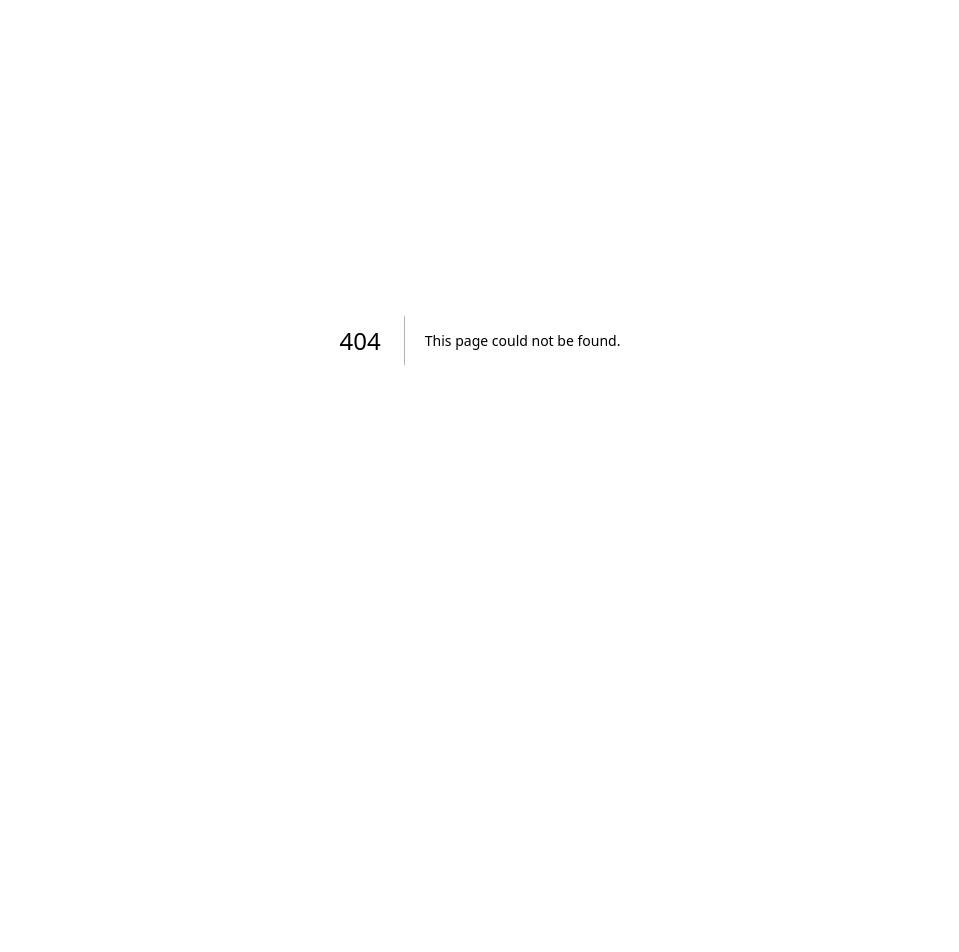
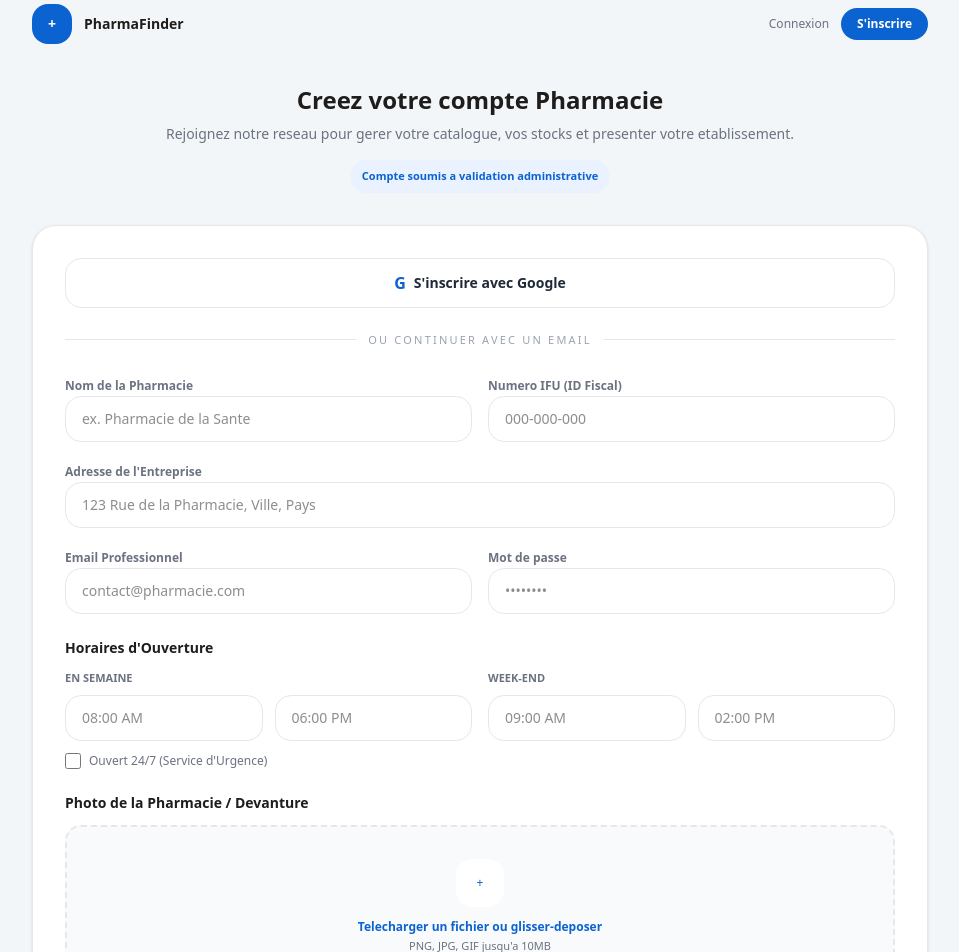
Before and after one commit to ai-embed/gopharma, a Next.js app: page /pharmacy-register in a window 1280 px wide. Before the commit this address had no page. Shown: the part 60-1012 px from the top of the page, without its empty margins (160-1119 px from the left). Before the commit the page ends 800 px from the top, so only its background shows below. Built offline with nearby package versions, Linux system fonts and the light colour scheme.

Commit message:
feat: add pharmacy registration page

```diff
--- /dev/null
+++ b/src/app/pharmacy-register/page.tsx
@@ -0,0 +1,183 @@
+export default function PharmacyRegisterPage() {
+  return (
+    <div className="min-h-screen bg-[#F3F6F9] px-4 py-10 text-[#1F1D1B] md:py-16">
+      <div className="mx-auto w-full max-w-4xl">
+        <div className="flex items-center justify-between">
+          <div className="flex items-center gap-3">
+            <span className="flex h-10 w-10 items-center justify-center rounded-2xl bg-[#0B63D1] text-sm font-semibold text-white">
+              +
+            </span>
+            <span className="text-sm font-semibold">PharmaFinder</span>
+          </div>
+          <div className="flex items-center gap-3 text-xs text-[#6B7280]">
+            <span>Connexion</span>
+            <button className="rounded-full bg-[#0B63D1] px-4 py-2 font-semibold text-white">
+              S&apos;inscrire
+            </button>
+          </div>
+        </div>
+
+        <div className="mt-10 text-center">
+          <h1 className="text-2xl font-semibold">
+            Creez votre compte Pharmacie
+          </h1>
+          <p className="mt-2 text-sm text-[#6B7280]">
+            Rejoignez notre reseau pour gerer votre catalogue, vos stocks et
+            presenter votre etablissement.
+          </p>
+          <span className="mt-4 inline-flex items-center gap-2 rounded-full bg-[#EAF2FF] px-3 py-2 text-[11px] font-semibold text-[#0B63D1]">
+            Compte soumis a validation administrative
+          </span>
+        </div>
+
+        <div className="mt-8 rounded-3xl border border-[#E5E7EB] bg-white p-6 shadow-sm md:p-8">
+          <button className="flex w-full items-center justify-center gap-2 rounded-2xl border border-[#E5E7EB] bg-white py-3 text-sm font-semibold text-[#1F2937]">
+            <span className="text-base text-[#0B63D1]">G</span>
+            S&apos;inscrire avec Google
+          </button>
+
+          <div className="my-6 flex items-center gap-3">
+            <div className="h-px flex-1 bg-[#E5E7EB]" />
+            <span className="text-[11px] uppercase tracking-[0.2em] text-[#9CA3AF]">
+              Ou continuer avec un email
+            </span>
+            <div className="h-px flex-1 bg-[#E5E7EB]" />
+          </div>
+
+          <div className="grid gap-4 md:grid-cols-2">
+            <div className="space-y-2 md:col-span-1">
+              <label className="text-xs font-semibold text-[#6B7280]">
+                Nom de la Pharmacie
+              </label>
+              <input
+                placeholder="ex. Pharmacie de la Sante"
+                className="w-full rounded-2xl border border-[#E5E7EB] px-4 py-3 text-sm"
+              />
+            </div>
+            <div className="space-y-2">
+              <label className="text-xs font-semibold text-[#6B7280]">
+                Numero IFU (ID Fiscal)
+              </label>
+              <input
+                placeholder="000-000-000"
+                className="w-full rounded-2xl border border-[#E5E7EB] px-4 py-3 text-sm"
+              />
+            </div>
+            <div className="space-y-2 md:col-span-2">
+              <label className="text-xs font-semibold text-[#6B7280]">
+                Adresse de l&apos;Entreprise
+              </label>
+              <input
+                placeholder="123 Rue de la Pharmacie, Ville, Pays"
+                className="w-full rounded-2xl border border-[#E5E7EB] px-4 py-3 text-sm"
+              />
+            </div>
+            <div className="space-y-2">
+              <label className="text-xs font-semibold text-[#6B7280]">
+                Email Professionnel
+              </label>
+              <input
+                placeholder="contact@pharmacie.com"
+                className="w-full rounded-2xl border border-[#E5E7EB] px-4 py-3 text-sm"
+              />
+            </div>
+            <div className="space-y-2">
+              <label className="text-xs font-semibold text-[#6B7280]">
+                Mot de passe
+              </label>
+              <input
+                type="password"
+                placeholder="••••••••"
+                className="w-full rounded-2xl border border-[#E5E7EB] px-4 py-3 text-sm"
+              />
+            </div>
+          </div>
+
+          <div className="mt-6">
+            <h2 className="text-sm font-semibold">Horaires d&apos;Ouverture</h2>
+            <div className="mt-3 grid gap-4 md:grid-cols-2">
+              <div className="space-y-2">
+                <p className="text-[11px] font-semibold text-[#6B7280]">
+                  EN SEMAINE
+                </p>
+                <div className="grid grid-cols-2 gap-3">
+                  <input
+                    placeholder="08:00 AM"
+                    className="rounded-2xl border border-[#E5E7EB] px-4 py-3 text-sm"
+                  />
+                  <input
+                    placeholder="06:00 PM"
+                    className="rounded-2xl border border-[#E5E7EB] px-4 py-3 text-sm"
+                  />
+                </div>
+              </div>
+              <div className="space-y-2">
+                <p className="text-[11px] font-semibold text-[#6B7280]">
+                  WEEK-END
+                </p>
+                <div className="grid grid-cols-2 gap-3">
+                  <input
+                    placeholder="09:00 AM"
+                    className="rounded-2xl border border-[#E5E7EB] px-4 py-3 text-sm"
+                  />
+                  <input
+                    placeholder="02:00 PM"
+                    className="rounded-2xl border border-[#E5E7EB] px-4 py-3 text-sm"
+                  />
+                </div>
+              </div>
+            </div>
+            <label className="mt-3 flex items-center gap-2 text-xs text-[#6B7280]">
+              <input
+                type="checkbox"
+                className="h-4 w-4 rounded border-[#CBD5E1] text-[#0B63D1]"
+              />
+              Ouvert 24/7 (Service d&apos;Urgence)
+            </label>
+          </div>
+
+          <div className="mt-6">
+            <h2 className="text-sm font-semibold">
+              Photo de la Pharmacie / Devanture
+            </h2>
+            <div className="mt-3 flex flex-col items-center justify-center rounded-2xl border-2 border-dashed border-[#E5E7EB] bg-[#F8FAFC] px-4 py-8 text-center text-xs text-[#6B7280]">
+              <div className="flex h-12 w-12 items-center justify-center rounded-2xl bg-white text-[#0B63D1]">
+                +
+              </div>
+              <p className="mt-3 font-semibold text-[#0B63D1]">
+                Telecharger un fichier ou glisser-deposer
+              </p>
+              <p className="mt-1 text-[11px]">
+                PNG, JPG, GIF jusqu&apos;a 10MB
+              </p>
+            </div>
+          </div>
+
+          <label className="mt-6 flex items-start gap-2 text-xs text-[#6B7280]">
+            <input
+              type="checkbox"
+              className="mt-1 h-4 w-4 rounded border-[#CBD5E1] text-[#0B63D1]"
+            />
+            <span>
+              J&apos;accepte les Conditions Generales. Je comprends que mon
+              compte sera en attente de validation par un administrateur.
+            </span>
+          </label>
+
+          <div className="mt-6 flex flex-wrap items-center justify-end gap-3">
+            <button className="rounded-full border border-[#E5E7EB] bg-white px-4 py-2 text-xs font-semibold text-[#1F1D1B]">
+              Annuler
+            </button>
+            <button className="rounded-full bg-[#0B63D1] px-4 py-2 text-xs font-semibold text-white">
+              Creer le compte
+            </button>
+          </div>
+        </div>
+
+        <p className="mt-6 text-center text-[10px] text-[#9CA3AF]">
+          (c) 2023 PharmaFinder. Tous droits reserves.
+        </p>
+      </div>
+    </div>
+  );
+}
```
Also changed, not shown: 1 other file (tests, documents, lock files or other folders).
